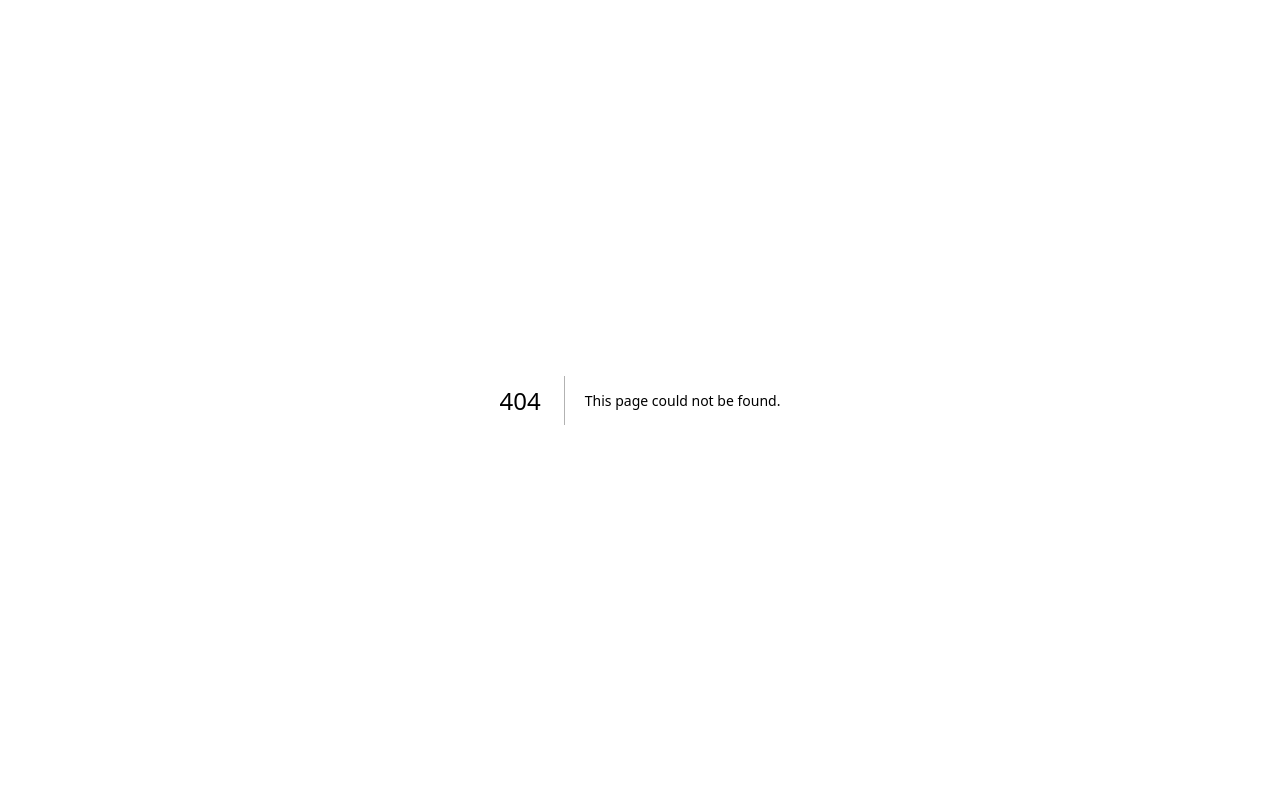
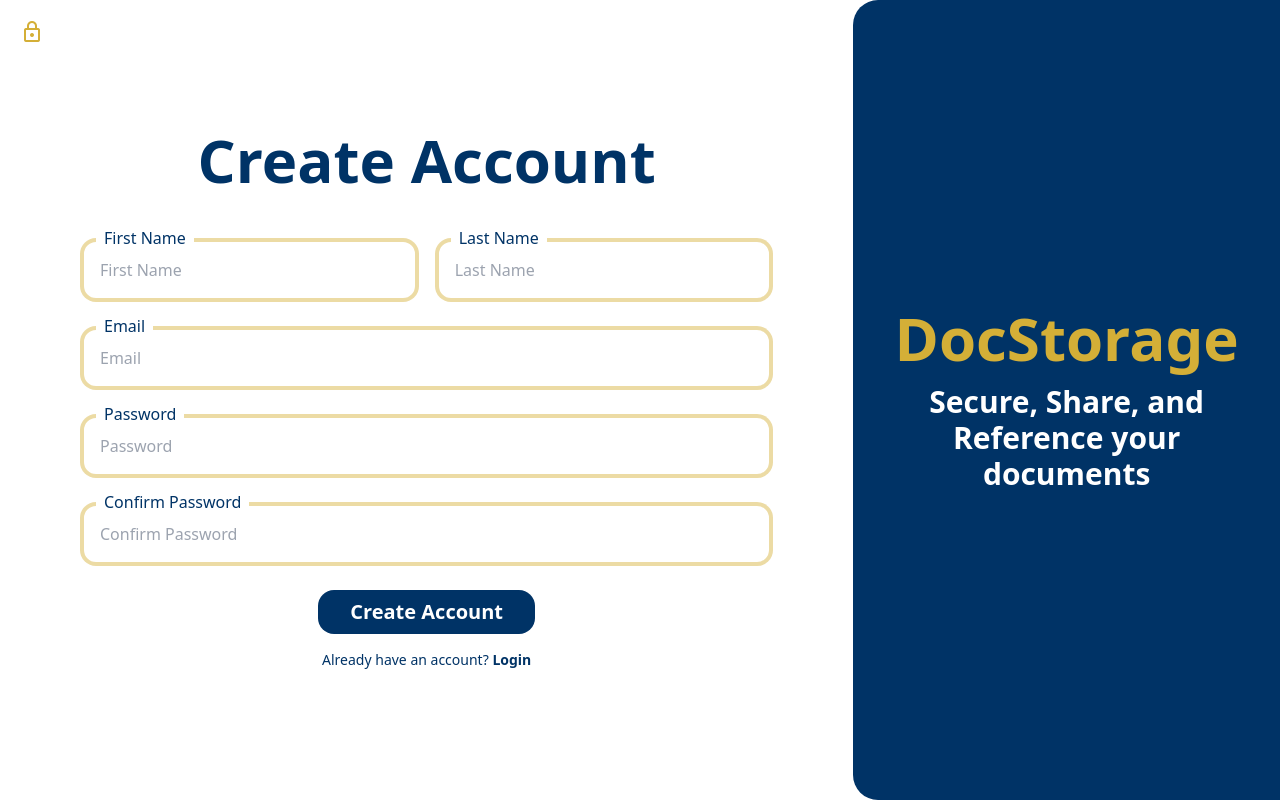
Before and after one commit to acheampe/DocStorage, a Next.js app in the folder frontend/: page /register in a window 1280 px wide. Before the commit this address had no page. Built offline with nearby package versions, Linux system fonts and the light colour scheme.

Commit message:
registration page created

```diff
--- a/frontend/src/app/page.tsx
+++ b/frontend/src/app/page.tsx
@@ -1,5 +1,6 @@
 'use client'
 import React from 'react'
+import Link from 'next/link'
 
 export default function Home() {
   return (
@@ -15,10 +16,10 @@ export default function Home() {
         title="Sign in to your existing account">
           Login
         </button>
-        <button className="w-64 bg-gold text-white py-3 rounded-full text-lg font-semibold hover:bg-opacity-85 transition-all"
-        title="Create a new account to start storing documents">
+        <Link href="/register" className="w-64 bg-gold text-white py-3 rounded-full text-lg font-semibold hover:bg-opacity-85 transition-all text-center"
+          title="Create a new account to start storing documents">
           Register New User
-        </button>
+        </Link>
       </div>
 
       {/* Right Section */}
--- /dev/null
+++ b/frontend/src/app/register/page.tsx
@@ -0,0 +1,150 @@
+'use client'
+import React, { useState } from 'react'
+import Link from 'next/link'
+
+export default function Register() {
+  const [formData, setFormData] = useState({
+    first_name: '',
+    last_name: '',
+    email: '',
+    password: '',
+    password_confirmation: ''
+  });
+  const [error, setError] = useState('');
+
+  const handleSubmit = async (e: React.FormEvent) => {
+    e.preventDefault();
+    if (formData.password !== formData.password_confirmation) {
+      setError('Passwords do not match');
+      return;
+    }
+
+    try {
+      const response = await fetch('http://127.0.0.1:3000/auth/register', {
+        method: 'POST',
+        headers: {
+          'Content-Type': 'application/json',
+        },
+        body: JSON.stringify(formData),
+      });
+
+      const data = await response.json();
+      if (!response.ok) {
+        throw new Error(data.error || 'Registration failed');
+      }
+
+      window.location.href = '/';
+    } catch (err) {
+      setError(err instanceof Error ? err.message : 'Registration failed');
+    }
+  };
+
+  return (
+    <div className="flex min-h-screen justify-center items-center">
+      {/* Lock Icon */}
+      <div className="fixed top-5 left-5">
+        <span className="material-symbols-rounded text-gold text-5xl">lock</span>
+      </div>
+
+      {/* Left Section - Form */}
+      <div className="w-2/3 py-12 px-20 relative">
+        <h1 className="text-6xl font-black text-navy text-center mb-12">Create Account</h1>
+
+        <form onSubmit={handleSubmit} className="max-w-3xl mx-auto space-y-6">
+        {error && <p className="text-red-500 text-center">{error}</p>}
+
+        <div className="flex gap-4">
+            <div className="flex-1 relative">
+            <label className="absolute -top-3 left-4 bg-white px-2 text-navy font-medium">
+                First Name
+            </label>
+            <input
+                type="text"
+                placeholder="First Name"
+                className="w-full p-4 border-4 border-gold border-opacity-45 rounded-2xl"
+                value={formData.first_name}
+                onChange={(e) => setFormData({...formData, first_name: e.target.value})}
+                required
+            />
+            </div>
+            <div className="flex-1 relative">
+            <label className="absolute -top-3 left-4 bg-white px-2 text-navy font-medium">
+                Last Name
+            </label>
+            <input
+                type="text"
+                placeholder="Last Name"
+                className="w-full p-4 border-4 border-gold border-opacity-45 rounded-2xl"
+                value={formData.last_name}
+                onChange={(e) => setFormData({...formData, last_name: e.target.value})}
+                required
+            />
+            </div>
+        </div>
+
+        <div className="relative">
+            <label className="absolute -top-3 left-4 bg-white px-2 text-navy font-medium">
+            Email
+            </label>
+            <input
+            type="email"
+            placeholder="Email"
+            className="w-full p-4 border-4 border-gold border-opacity-45 rounded-2xl"
+            value={formData.email}
+            onChange={(e) => setFormData({...formData, email: e.target.value})}
+            required
+            />
+        </div>
+
+        <div className="relative">
+            <label className="absolute -top-3 left-4 bg-white px-2 text-navy font-medium">
+            Password
+            </label>
+            <input
+            type="password"
+            placeholder="Password"
+            className="w-full p-4 border-4 border-gold border-opacity-45 rounded-2xl"
+            value={formData.password}
+            onChange={(e) => setFormData({...formData, password: e.target.value})}
+            required
+            />
+        </div>
+
+        <div className="relative">
+            <label className="absolute -top-3 left-4 bg-white px-2 text-navy font-medium">
+            Confirm Password
+            </label>
+            <input
+            type="password"
+            placeholder="Confirm Password"
+            className="w-full p-4 border-4 border-gold border-opacity-45 rounded-2xl"
+            value={formData.password_confirmation}
+            onChange={(e) => setFormData({...formData, password_confirmation: e.target.value})}
+            required
+            />
+        </div>
+
+        <div className="flex flex-col items-center gap-4">
+            <button
+            type="submit"
+            className="bg-navy text-white font-black text-xl py-2 px-8 rounded-2xl hover:bg-opacity-90 transition-all"
+            >
+            Create Account
+            </button>
+            <Link href="/" className="text-sm">
+            Already have an account? <span className="text-navy font-bold">Login</span>
+            </Link>
+        </div>
+        </form>
+      </div>
+
+      {/* Right Section - Navy Background */}
+      <div className="w-1/3 bg-navy rounded-l-[25px] flex flex-col items-center justify-center text-center p-8 min-h-screen">
+        <h2 className="text-6xl font-bold text-gold mb-4">DocStorage</h2>
+        <p className="text-3xl font-bold text-white">
+          Secure, Share, and Reference your documents
+        </p>
+      </div>
+    </div>
+  );
+}
```
